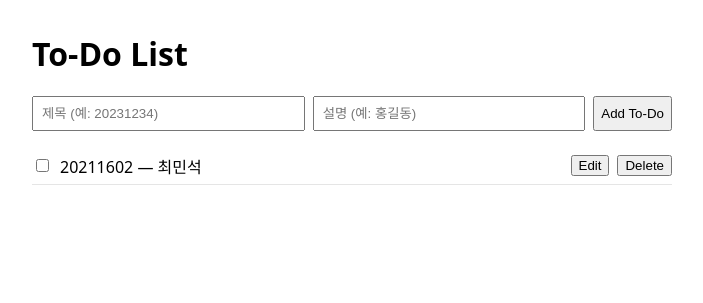
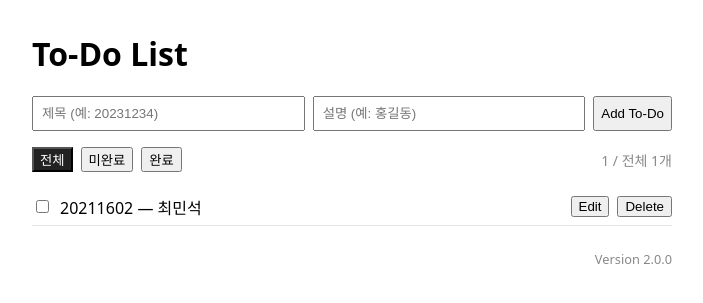
Before and after one commit to minseok209/FastApi-Todos, a FastAPI app: page / in a window 1280 px wide. Shown: the top 303 px of the page, without its empty margins (288-991 px from the left). Run offline with FastAPI, Linux system fonts and the light colour scheme.

Commit message:
feat: add todo status filter for version 2.0.0
- Add 전체/미완료/완료 filter buttons (frontend only, no API change)
- Show visible/total count and empty state
- Display Version 2.0.0 in footer
- Pin Python dependencies in requirements.txt
- Ignore myenv/ and __pycache__

Co-Authored-By: Claude Opus 5 (1M context) <noreply@anthropic.com>

```diff
--- a/fastapi-app/requirements.txt
+++ b/fastapi-app/requirements.txt
@@ -1 +1,3 @@
-fastapi[standard]
+fastapi==0.141.1
+uvicorn[standard]==0.53.0
+httpx==0.28.1
--- a/fastapi-app/templates/index.html
+++ b/fastapi-app/templates/index.html
@@ -13,6 +13,11 @@
         li span { flex: 1; }
         .done { text-decoration: line-through; color: #888; }
         #error { color: #b00020; }
+        #filters { display: flex; gap: .5rem; align-items: center; margin-bottom: .5rem; }
+        #filters button[aria-pressed="true"] { background: #222; color: #fff; }
+        #count { margin-left: auto; color: #888; font-size: .875rem; }
+        #empty { color: #888; }
+        footer { margin-top: 1.5rem; color: #888; font-size: .8rem; text-align: right; }
     </style>
 </head>
 <body>
@@ -22,11 +27,22 @@
         <input type="text" id="description" placeholder="설명 (예: 홍길동)">
         <button type="submit">Add To-Do</button>
     </form>
+    <div id="filters" role="group" aria-label="To-Do 필터">
+        <button type="button" data-filter="all" aria-pressed="true">전체</button>
+        <button type="button" data-filter="active" aria-pressed="false">미완료</button>
+        <button type="button" data-filter="completed" aria-pressed="false">완료</button>
+        <span id="count"></span>
+    </div>
     <p id="error" role="alert" hidden></p>
     <ul id="todo-list"></ul>
+    <p id="empty" hidden>표시할 To-Do가 없습니다.</p>
+    <footer>Version 2.0.0</footer>
     <script>
         const $ = (id) => document.getElementById(id);
-        const listEl = $("todo-list"), errorEl = $("error");
+        const listEl = $("todo-list"), errorEl = $("error"), countEl = $("count"), emptyEl = $("empty");
+
+        let todos = [];                 // 서버에서 받아 둔 전체 목록
+        let filter = "all";             // all | active | completed
 
         // 모든 요청을 한 곳에서 처리하고, 실패는 조용히 넘기지 않는다
         async function api(url, method = "GET", body) {
@@ -48,15 +64,22 @@
           }
         }
 
-        const load = () => run("목록 불러오기", async () => render(await api("/todos")));
+        const load = () => run("목록 불러오기", async () => { todos = await api("/todos"); render(); });
         const save = (id, todo) => run("수정", async () => { await api(`/todos/${id}`, "PUT", todo); await load(); });
 
         function button(label, onclick) {
           return Object.assign(document.createElement("button"), { textContent: label, onclick });
         }
 
-        function render(todos) {
-          listEl.replaceChildren(...todos.map((todo) => {
+        // 현재 필터에 해당하는 항목만 고른다 (서버 데이터는 그대로 둔다)
+        const visible = () => todos.filter((todo) =>
+          filter === "all" || (filter === "completed" ? todo.completed : !todo.completed));
+
+        function render() {
+          const shown = visible();
+          countEl.textContent = `${shown.length} / 전체 ${todos.length}개`;
+          emptyEl.hidden = shown.length > 0;
+          listEl.replaceChildren(...shown.map((todo) => {
             const check = Object.assign(document.createElement("input"), {
               type: "checkbox",
               checked: todo.completed,
@@ -94,6 +117,16 @@
           });
         };
 
+        for (const btn of $("filters").querySelectorAll("button[data-filter]")) {
+          btn.onclick = () => {
+            filter = btn.dataset.filter;
+            for (const other of $("filters").querySelectorAll("button[data-filter]")) {
+              other.setAttribute("aria-pressed", String(other === btn));
+            }
+            render();
+          };
+        }
+
         load();
     </script>
 </body>
```
Also changed, not shown: 1 other file.
